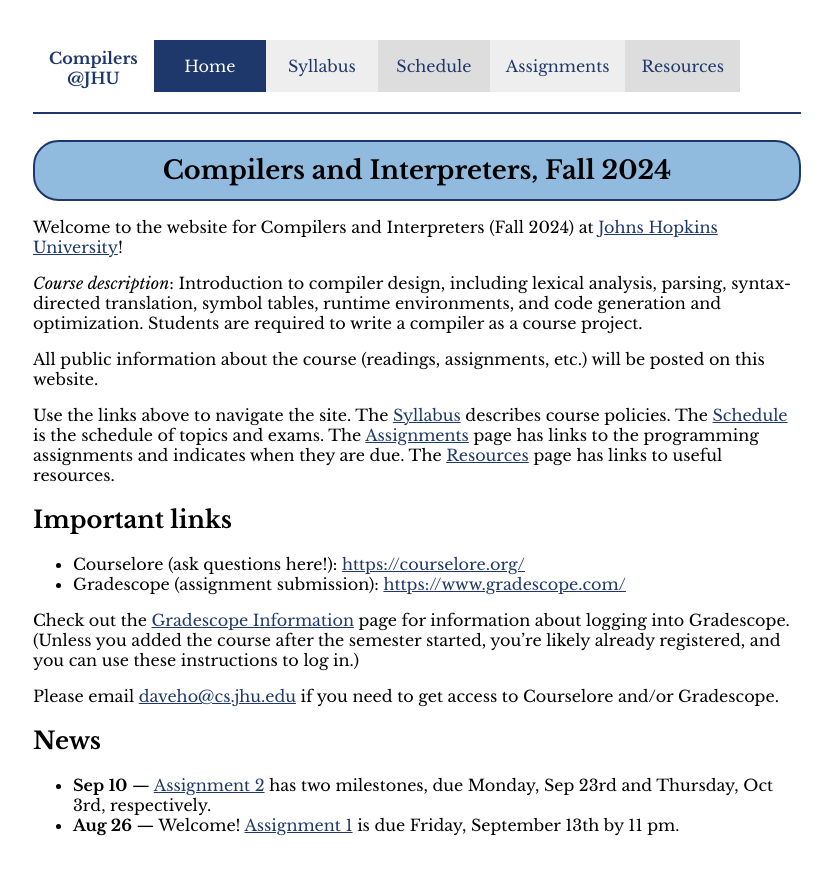
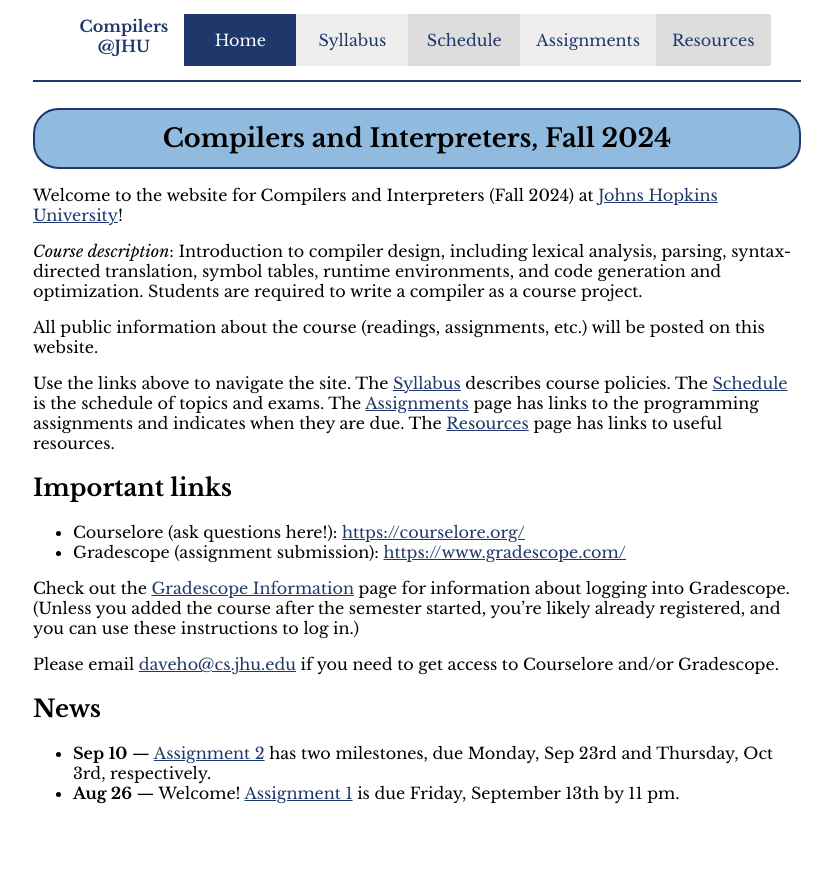
Before and after one commit to jhucompilers/fall2024, a Jekyll site: the page built from index.md, in a window 1280 px wide. Shown: the top 875 px of the page, without its empty margins (223-1055 px from the left). Built offline with Jekyll 4.4.1, drawn with Linux system fonts in a browser that asks for light colours.

Commit message:
properly center the navigation bar

```diff
--- a/_layouts/default.html
+++ b/_layouts/default.html
@@ -19,6 +19,7 @@
 
 <body>
   <div id="content">
+    <div id="navbar_container">
       <ul id="navbar">
         <li><span class="compilers">Compilers<br>@JHU</span></li>
         <li id="navbar_home"><a href="{{site.baseurl}}/index.html">Home</a></li>
@@ -27,7 +28,7 @@
         <li id="navbar_assignments"><a href="{{site.baseurl}}/assignments.html">Assignments</a></li>
         <li id="navbar_resources"><a href="{{site.baseurl}}/resources.html">Resources</a></li>
       </ul>
-    <div style="clear: both;"></div>
+    </div>
 
     <hr id="headerSep">
 
--- a/css/compilers.css
+++ b/css/compilers.css
@@ -1,5 +1,6 @@
 body {
   font-family: "Libre Baskerville", serif;
+  font-size: 12pt;
 }
 
 code {
@@ -60,11 +61,16 @@ tr:nth-child(even) {
   padding-bottom: .5em;
 }
 
+#navbar_container {
+  margin: 0 auto;
+  max-width: fit-content;
+}
+
 #navbar {
   list-style-type: none;
-  margin: 2em 0 0 0;
+  margin: 0;
   padding: 0;
-  float: left;
+  font-size: 0; /* gets rid of annoying inferred whitespace between items */
 }
 
 /*
@@ -83,7 +89,8 @@ li span.compilers {
 }
 
 #navbar li, span.compilers {
-  float: left;
+  font-size: 12pt;  /* because #navbar specified font-size: 0; */
+  display: inline;
   padding: 0;
   border: 0;
   margin: 0;
```
Lines whose indentation alone changed are shown as unchanged.
